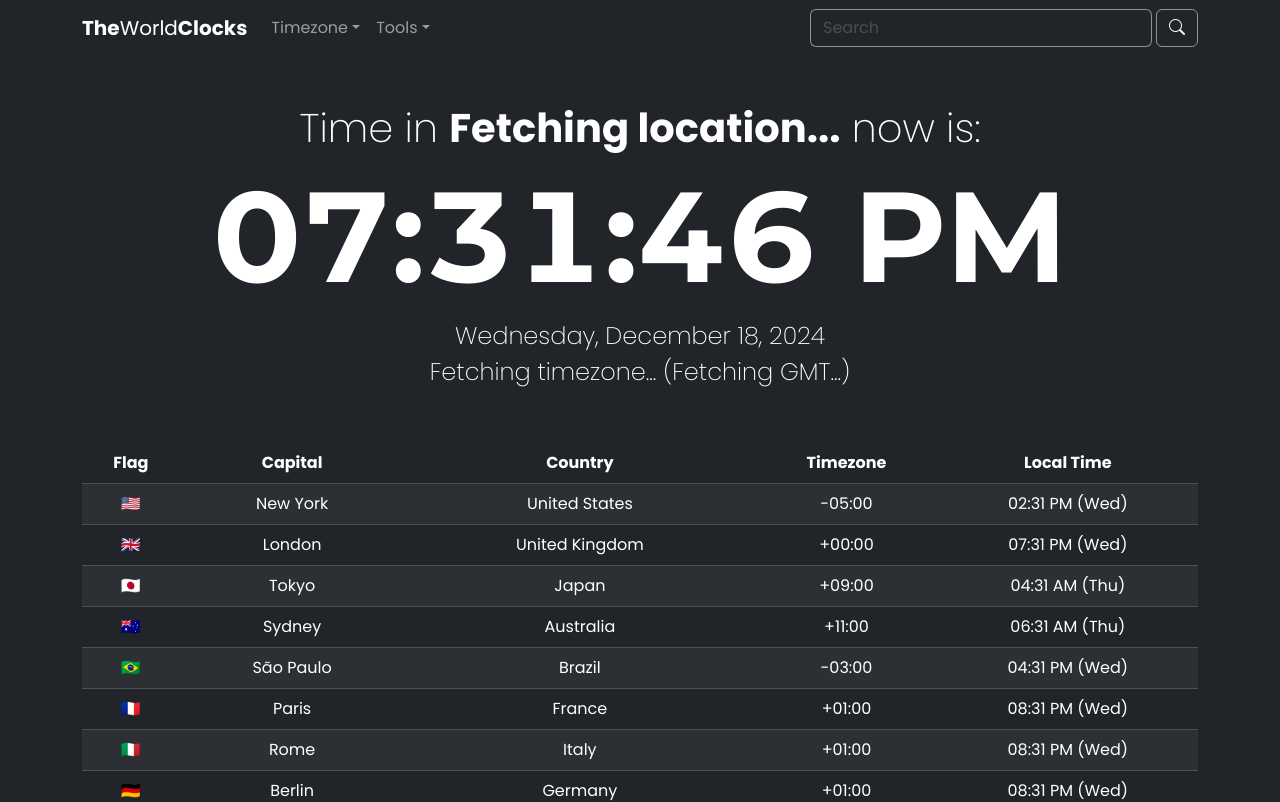
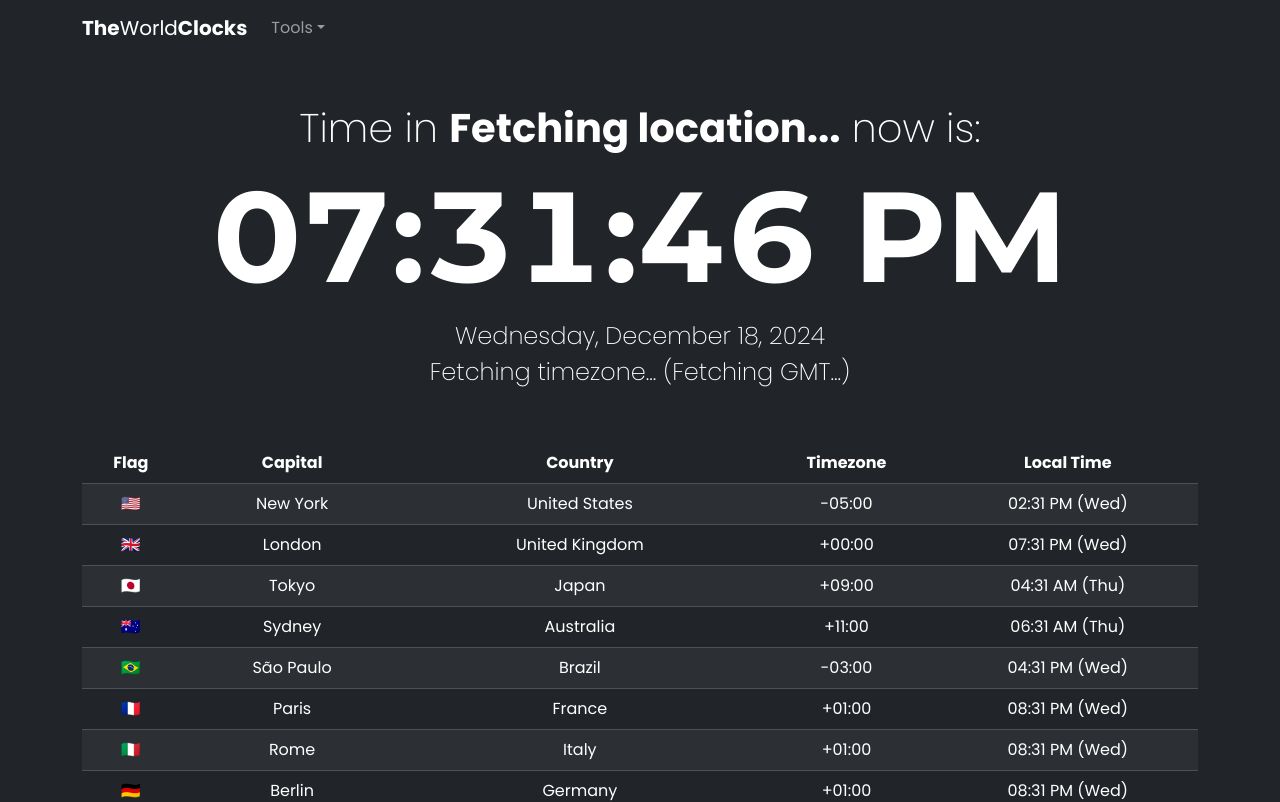
Before and after one commit to mottamarcio/theworldclocks, a React (Vite) app: page / in a window 1280 px wide. Shown: the top 802 px of the page. Built offline with nearby package versions, Linux system fonts and the light colour scheme; no server answers.

Commit message:
add timer menu to navbar

```diff
--- a/src/components/Navbar.tsx
+++ b/src/components/Navbar.tsx
@@ -21,7 +21,7 @@
                 <div className="collapse navbar-collapse" id="navbarNav">
                     <ul className="navbar-nav me-auto">
                         {/* Menu Timezone */}
-                        <li className="nav-item dropdown">
+                        {/* <li className="nav-item dropdown">
                             <a
                                 className="nav-link dropdown-toggle"
                                 href="#"
@@ -44,7 +44,7 @@
                                 <li><Link to="/timezone/india" className="dropdown-item">India Standard Time</Link></li>
                                 <li><Link to="/timezone/brazil" className="dropdown-item">Brazil Standard Time</Link></li>
                             </ul>
-                        </li>
+                        </li> */}
 
                         {/* Menu Tools */}
                         <li className="nav-item dropdown">
@@ -63,7 +63,7 @@
                             </ul>
                         </li>
                     </ul>
-                    {/* Search Field */}
+                    {/* Search Field
                     <form className="d-flex">
                         <input
                             className="form-control me-1 bg-dark text-white placeholder-light"
@@ -73,9 +73,9 @@
                             style={{ borderColor: "rgba(255, 255, 255, 0.5)" }}
                         />
                         <button className="btn btn-outline-light" type="submit" style={{ borderColor: "rgba(255, 255, 255, 0.5)" }}>
-                            <i className="bi bi-search"></i> {/* Ícone de lupa */}
+                            <i className="bi bi-search"></i>
                         </button>
-                    </form>
+                    </form> */}
                 </div>
             </div>
         </nav>
```
